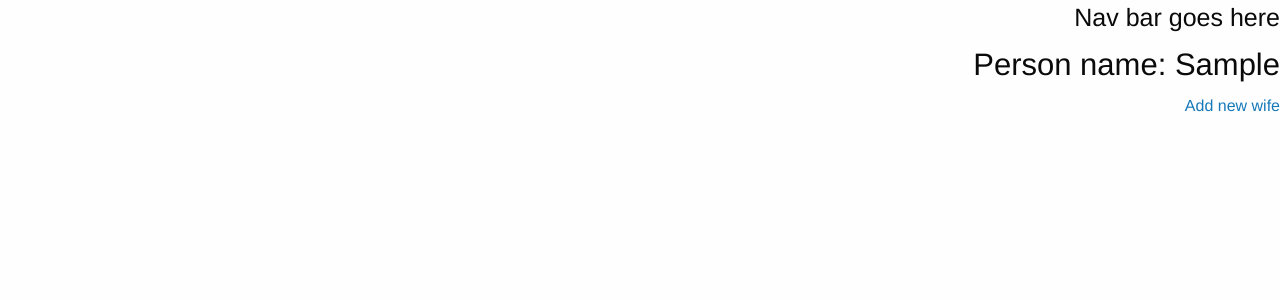
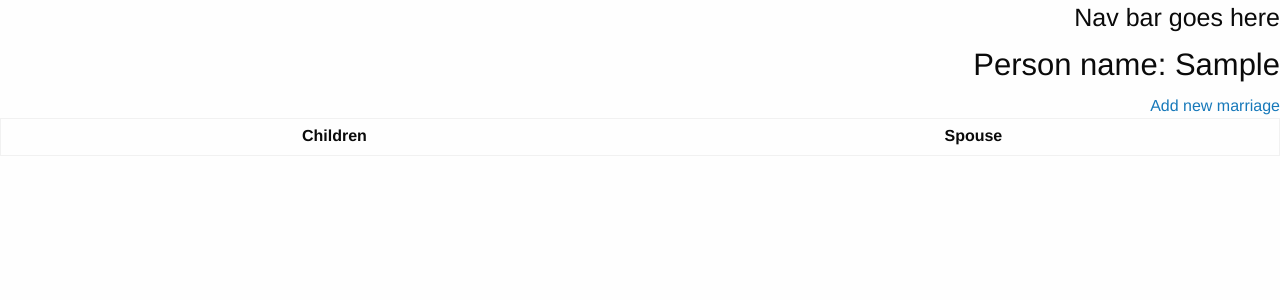
Before and after one commit to TeamFamilyTree/FamilyTree, a Django app: page /person/1/ in a window 1280 px wide. Shown: the top 300 px of the page. Run offline with Django 3.2, Linux system fonts and the light colour scheme; tables that the repository leaves empty hold one stand-in row (values such as "Sample post"); lists and menus that the app fills with data are empty.

Commit message:
new marriage code improvement
+ added a table for listing marriages in person_detail page

```diff
--- a/familytree/app/models.py
+++ b/familytree/app/models.py
@@ -3,6 +3,15 @@ from django.db import models
 # Create your models here.
 class Tree(models.Model):
 	name = models.CharField(max_length=50)
+
+class PersonQuerySet(models.QuerySet):
+	def branches(self):
+		return self.filter(is_branch=True)
+
+# A Manager class for Person Model
+# - methods here organize database access for table-level queries
+# - methods for row-level functionality should be defined in Person model class
+#class PersonManager(models.Manager):
 
 class Person(models.Model):
 	GENDER_CHOICES = (
@@ -23,7 +32,11 @@ class Person(models.Model):
 	is_branch = models.BooleanField(default=False)
 	date_added = models.DateField(null=True)
 	date_last_updated = models.DateField(null=True)
+	def __str__(self):
+		return self.first_name + "" + father.first_name
 
 class Marriage(models.Model):
+	class Meta:
+		unique_together = (('husband', 'wife'),)
 	husband = models.ForeignKey('Person', related_name='marriage_husband', on_delete=models.PROTECT)
 	wife = models.ForeignKey('Person', related_name='marriage_wife', on_delete=models.PROTECT)
--- a/familytree/app/templates/app/person_detail.html
+++ b/familytree/app/templates/app/person_detail.html
@@ -4,10 +4,26 @@
 
 <h3>Person name: {{ person.first_name }}</h3>
 
-{% if person.gender == "f" %}
-<a href="{% url 'husband_new' wife_pk=person.id %}">Add new husband</a>
-{% else %}
-<a href="{% url 'wife_new' husband_pk=person.id %}">Add new wife</a>
-{% endif %}
+<!-- New Marriage button -->
+<a href="{% url 'marriage_new' person_id=person.id %}">Add new marriage</a>
+
+<!-- List of marriages and children -->
+<table>
+	<tr>
+		<th> Spouse </th>
+		<th> Children </th>
+	</tr>
+	{% for marriage in marriage_list %}
+	<tr>
+		<td>	{% if person.gender == "f" %}
+				{{ marriage.husband.first_name }}
+				{% else %}
+				{{ marriage.wife.first_name }}
+				{% endif %}
+		</td>
+		<td> list children here </td>
+	</tr>
+	{% endfor %}
+</table>
 
 {% endblock %}
--- a/familytree/app/views.py
+++ b/familytree/app/views.py
@@ -1,4 +1,4 @@
-from django.shortcuts import render, redirect
+from django.shortcuts import render, redirect, get_object_or_404
 from django.http import HttpResponse
 from django.views import generic
 from .forms import TreeForm, PersonForm, NewWifeForm, NewHusbandForm
@@ -23,34 +23,45 @@ class TreeDetailView(generic.DetailView):
 	model = Tree
 	template_name = 'app/tree_detail.html'
 
-class PersonDetailView(generic.DetailView):
-	model = Person
-	template_name = 'app/person_detail.html'
+#class PersonDetailView(generic.DetailView):
+#	model = Person
+#	template_name = 'app/person_detail.html'
 
-def husband_new(request, wife_pk):
-	if request.method == "POST":
-		form = NewHusbandForm(request.POST)
-		if form.is_valid():
-			marriage = form.save(commit=False)
-			marriage.wife = Person.objects.get(pk=wife_pk)
-			marriage.save()
-			return redirect('index')
+def person_detail(request, person_id):
+	person = get_object_or_404(Person, pk=person_id)
+	if person.gender == "f":
+		marriage_list = Marriage.objects.filter(wife=person)
 	else:
-		form = NewHusbandForm()
+		marriage_list = Marriage.objects.filter(husband=person)
+	context = {
+		'person': person,
+		'marriage_list': marriage_list,
+	}
+	return render(request, 'app/person_detail.html', context)
+
+def marriage_new(request, person_id):
+	person = Person.objects.get(pk=person_id)
+	if (Person.is_female(person)):
+		if request.method == "POST":
+			form = NewHusbandForm(request.POST)
+			if form.is_valid():
+				marriage = form.save(commit=False)
+				marriage.wife = person
+				marriage.save()
+				return redirect('person_detail', pk = person.pk)
+		else:
+			form = NewHusbandForm()
+	else:
+		if request.method == "POST":
+			form = NewWifeForm(request.POST)
+			if form.is_valid():
+				marriage = form.save(commit=False)
+				marriage.husband = person
+				marriage.save()
+				return redirect('index')
+		else:
+			form = NewWifeForm()
 	return render(request, 'app/marriage_new.html', {'form': form})
-
-def wife_new(request, husband_pk):
-	if request.method == "POST":
-		form = NewWifeForm(request.POST)
-		if form.is_valid():
-			marriage = form.save(commit=False)
-			marriage.husband = Person.objects.get(pk=husband_pk)
-			marriage.save()
-			return redirect('index')
-	else:
-		form = NewWifeForm()
-	return render(request,'app/marriage_new.html', {'form': form})
-
 
 # def person_new(request):
 # 	if request.method == "POST":
--- a/familytree/familytree/urls.py
+++ b/familytree/familytree/urls.py
@@ -21,9 +21,10 @@ urlpatterns = [
 	path('', views.index, name='index'),
 	path('tree/new/', views.tree_new, name='tree_new'),
     path('tree/<int:pk>/', views.TreeDetailView.as_view(), name='tree_detail'),
-    path('person/<int:wife_pk>/newhusband/', views.husband_new, name='husband_new'),
-    path('person/<int:husband_pk>/newwife/', views.wife_new, name='wife_new'),
+    path('person/<int:person_id>/', views.person_detail, name='person_detail'),
+    #path('person/<int:wife_id>/newhusband/', views.husband_new, name='husband_new'),
+    #path('person/<int:husband_id>/newwife/', views.wife_new, name='wife_new'),
+    path('person/<int:person_id>/newmarriage/', views.marriage_new, name='marriage_new'),
     #path('tree/<int:marriage_pk>/newperson/', views.person_new, name='person_new'),
-    path('person/<int:pk>/', views.PersonDetailView.as_view(), name='person_detail'),
     path('admin/', admin.site.urls),
 ]
```
Also changed, not shown: familytree/app/migrations/0004_auto_20180405_1304.py (added), familytree/app/migrations/0005_auto_20180405_1312.py (added).
